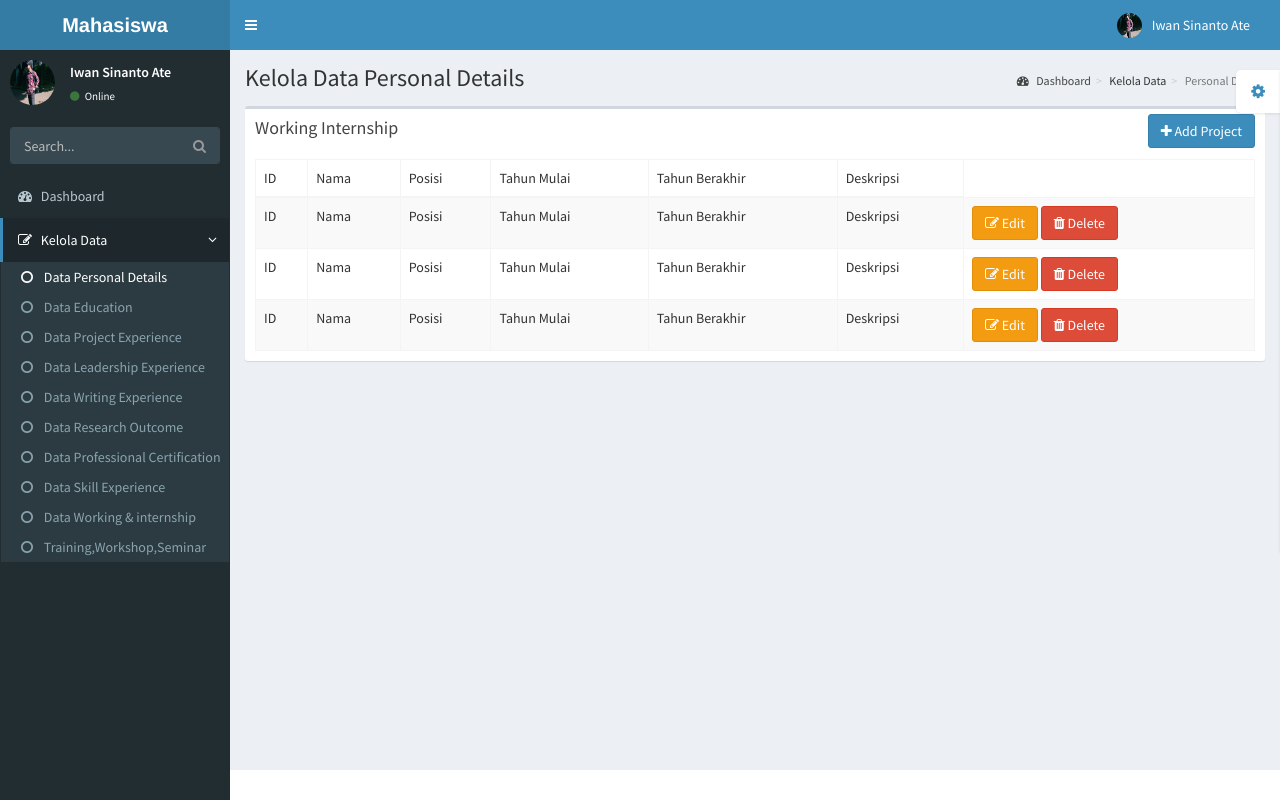
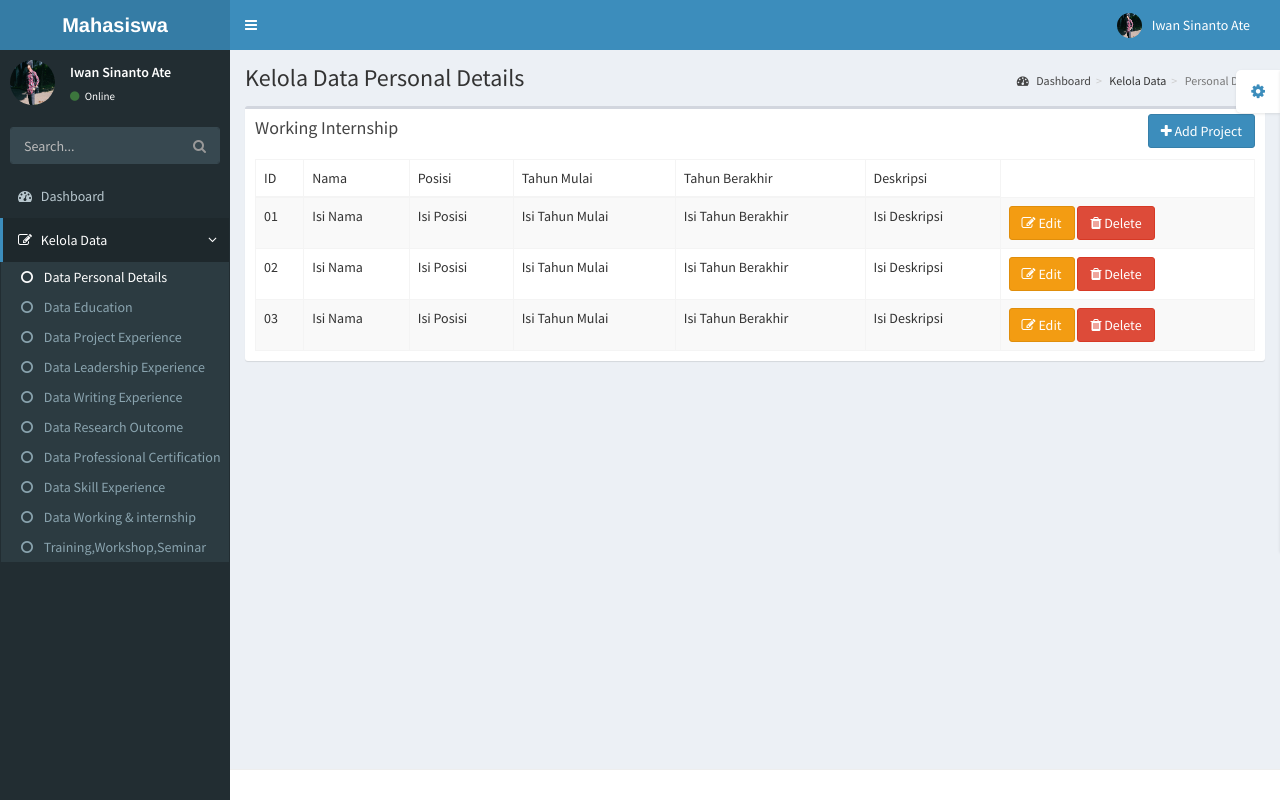
Before and after one commit to Risnawati31/Sistem-Akreditasi-Modul-Mahasiswa, a PHP site: page /pages/kelola-data/working-internship.php in a window 1280 px wide. Run offline with PHP 8.4, Linux system fonts and the light colour scheme; the visitor is signed in with stand-in values (Sample User, id 1); some libraries are stand-ins or nearby versions.

Commit message:
Update Working Internship

```diff
--- a/pages/kelola-data/working-internship.php
+++ b/pages/kelola-data/working-internship.php
@@ -23,12 +23,12 @@
                 </thead>
                 <tbody>
                 	<tr>
-                    <td>ID</td>
-                    <td>Nama</td>
-                    <td>Posisi</td>
-                    <td>Tahun Mulai</td>
-                    <td>Tahun Berakhir</td>
-                    <td>Deskripsi</td>
+                    <td>01</td>
+                    <td>Isi Nama</td>
+                    <td>Isi Posisi</td>
+                    <td>Isi Tahun Mulai</td>
+                    <td>Isi Tahun Berakhir</td>
+                    <td>Isi Deskripsi</td>
                         <td>
                             <a href="#editPersonalDetail" class="btn  btn-warning btn-md" data-toggle="modal" data-target="#modalEdit"><i class="fa fa-edit" data-toggle="tooltip" title="Edit"></i> Edit</a>
 
@@ -36,12 +36,12 @@
                         </td>
                 	</tr>
                 	<tr>
-                    <td>ID</td>
-                    <td>Nama</td>
-                    <td>Posisi</td>
-                    <td>Tahun Mulai</td>
-                    <td>Tahun Berakhir</td>
-                    <td>Deskripsi</td>
+                    <td>02</td>
+                    <td>Isi Nama</td>
+                    <td>Isi Posisi</td>
+                    <td>Isi Tahun Mulai</td>
+                    <td>Isi Tahun Berakhir</td>
+                    <td>Isi Deskripsi</td>
                         <td>
                             <a href="#editPersonalDetail" class="btn  btn-warning btn-md" data-toggle="modal" data-target="#modalEdit"><i class="fa fa-edit" data-toggle="tooltip" title="Edit"></i> Edit</a>
 
@@ -49,12 +49,12 @@
                         </td>
                 	</tr>
                 	<tr>
-                    <td>ID</td>
-                    <td>Nama</td>
-                    <td>Posisi</td>
-                    <td>Tahun Mulai</td>
-                    <td>Tahun Berakhir</td>
-                    <td>Deskripsi</td>
+                    <td>03</td>
+                    <td>Isi Nama</td>
+                    <td>Isi Posisi</td>
+                    <td>Isi Tahun Mulai</td>
+                    <td>Isi Tahun Berakhir</td>
+                    <td>Isi Deskripsi</td>
                         <td>
                             <a href="#editPersonalDetail" class="btn  btn-warning btn-md" data-toggle="modal" data-target="#modalEdit"><i class="fa fa-edit" data-toggle="tooltip" title="Edit"></i> Edit</a>
 
```
